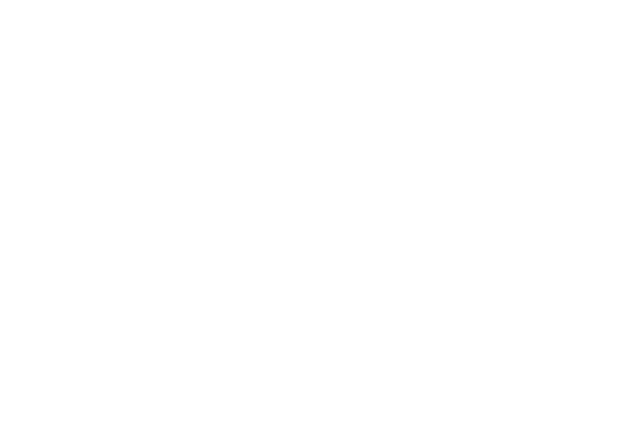
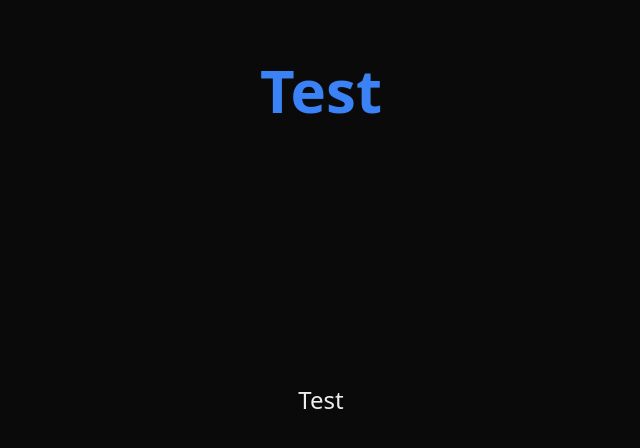
Before and after one commit to Dominik2708/D4M, a Next.js app: page / in a window 1280 px wide. Shown: the top 448 px of the page, without its empty margins (319-959 px from the left). Built offline with nearby package versions, Linux system fonts and the light colour scheme.

Commit message:
TASK: Fix css not loading

```diff
--- a/src/app/globals.css
+++ b/src/app/globals.css
@@ -1,29 +1,25 @@
 @import 'tailwindcss';
 
-:root {
-  --background: #ffffff;
-  --foreground: #171717;
+@theme {
+  --font-poppins: 'Poppins', ui-sans-serif, system-ui, sans-serif;
+  --font-avenir: 'Avenir', ui-sans-serif, system-ui, sans-serif;
+
+  --color-background: #ffffff;
+  --color-foreground: #171717;
   --color-primary: #3b82f6;
   --color-secondary: #e5e7eb;
   --color-accent: #facc15;
 }
 
-@theme inline {
-  --color-background: var(--background);
-  --color-foreground: var(--foreground);
-  --font-poppings: 'Poppins-bold', sans-serif;
-  --font-avenir: 'Avenir', sans-serif;
-
-  @media (prefers-color-scheme: dark) {
-    :root {
-      --background: #0a0a0a;
-      --foreground: #ededed;
-    }
-  }
-
-  body {
-    background: var(--background);
-    color: var(--foreground);
-    font-family: Arial, Helvetica, sans-serif;
+@media (prefers-color-scheme: dark) {
+  @theme {
+    --color-background: #0a0a0a;
+    --color-foreground: #ededed;
   }
 }
+
+body {
+  font-family: var(--font-avenir);
+  background-color: var(--color-background);
+  color: var(--color-foreground);
+}
--- a/src/app/layout.tsx
+++ b/src/app/layout.tsx
@@ -1,4 +1,5 @@
 import type { Metadata } from 'next';
+import './globals.css';
 
 export const metadata: Metadata = {
   title: 'Create Next App',
--- a/src/app/page.tsx
+++ b/src/app/page.tsx
@@ -1,5 +1,8 @@
 export default function Home() {
   return (
-    <div className="font-sans grid grid-rows-[20px_1fr_20px] items-center justify-items-center min-h-screen p-8 pb-20 gap-16 sm:p-20"></div>
+    <div className="grid grid-rows-[20px_1fr_20px] items-center justify-items-center min-h-screen p-8 pb-20 gap-16 sm:p-20">
+      <h1 className="text-6xl font-poppins font-bold text-primary">Test</h1>
+      <h2 className="text-2xl font-avenir">Test</h2>
+    </div>
   );
 }
```
